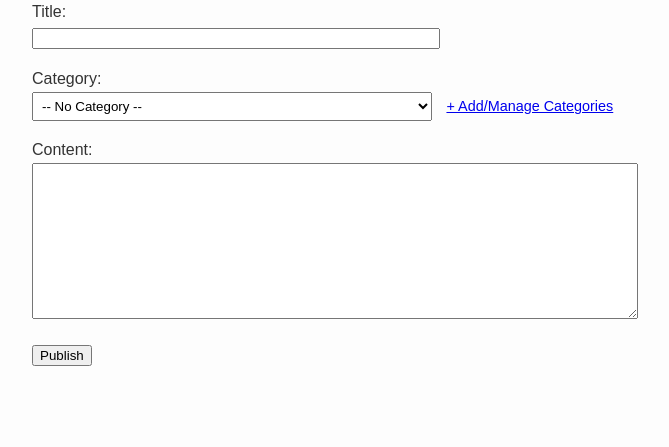
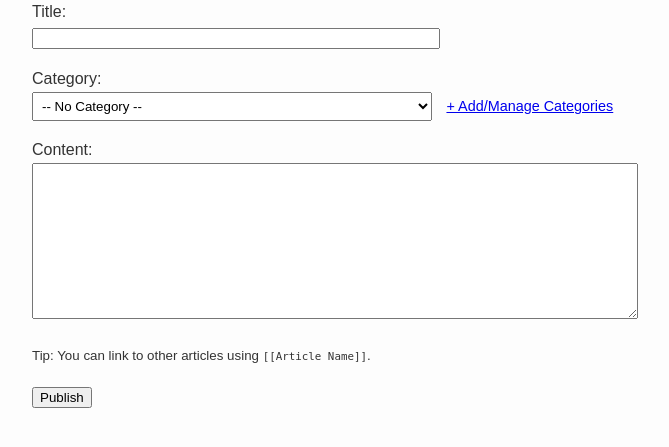
Before and after one commit to Andrew3378o/course-work-2course-2semester, a Flask app: page /article/new in a window 1280 px wide. Shown: the part 153-600 px from the top of the page, without its empty margins (208-877 px from the left). Run offline with Flask 3, Linux system fonts and the light colour scheme; data that the repository does not hold is empty.

Commit message:
feat: implement internal wiki linking syntax and auto-generated table of contents

```diff
--- a/app.py
+++ b/app.py
@@ -1,4 +1,5 @@
 import os
+import re
 from flask import Flask, render_template, abort, request, redirect, url_for, flash
 from dotenv import load_dotenv
 from db import get_db_connection
@@ -68,12 +69,39 @@ def article_detail(article_id):
     if article is None:
         abort(404)
 
-    article['html_content'] = markdown2.markdown(
-        article['content_markdown'],
-        extras=['break-on-newline', 'cuddled-lists', 'tables', 'fenced-code-blocks']
-    )
+    # Заміна [[Назва статті]] на HTML-посилання
+    raw_content = article['content_markdown']
+    wiki_link_pattern = r'\[\[(.*?)\]\]'
+    processed_content = re.sub(wiki_link_pattern, r'<a href="/wiki/\1" class="wiki-link">\1</a>', raw_content)
+
+    # Конвертація Markdown із підтримкою змісту (toc)
+    md = markdown2.Markdown(extras=['break-on-newline', 'cuddled-lists', 'tables', 'fenced-code-blocks', 'toc'])
+    html_result = md.convert(processed_content)
+
+    article['html_content'] = html_result
+    article['toc'] = html_result.toc_html if hasattr(html_result, 'toc_html') and html_result.toc_html else None
 
     return render_template('article.html', article=article)
+
+@app.route('/wiki/<title>')
+def wiki_link(title):
+    conn = get_db_connection()
+    if conn:
+        cursor = conn.cursor(dictionary=True)
+        try:
+            cursor.execute("SELECT id FROM articles WHERE title = %s", (title,))
+            article = cursor.fetchone()
+            if article:
+                return redirect(url_for('article_detail', article_id=article['id']))
+            else:
+                flash(f'Стаття "{title}" ще не існує. Ви можете створити її першим!', 'info')
+                return redirect(url_for('create_article', prefill_title=title))
+        except Exception as e:
+            print(e)
+        finally:
+            cursor.close()
+            conn.close()
+    return redirect(url_for('index'))
 
 @app.route('/article/new', methods=['GET', 'POST'])
 def create_article():
@@ -105,7 +133,9 @@ def create_article():
     categories = cursor.fetchall()
     cursor.close()
     conn.close()
-    return render_template('create_article.html', categories=categories)
+
+    prefill_title = request.args.get('prefill_title', '')
+    return render_template('create_article.html', categories=categories, prefill_title=prefill_title)
 
 @app.route('/article/<int:article_id>/edit', methods=['GET', 'POST'])
 def edit_article(article_id):
--- a/templates/create_article.html
+++ b/templates/create_article.html
@@ -8,7 +8,7 @@
     <form action="{{ url_for('create_article') }}" method="POST">
         <div style="margin-bottom: 1em;">
             <label for="title">Title:</label><br>
-            <input type="text" id="title" name="title" required style="width: 100%; max-width: 400px;">
+            <input type="text" id="title" name="title" value="{{ prefill_title }}" required style="width: 100%; max-width: 400px;">
         </div>
 
         <div style="margin-bottom: 1em;">
@@ -25,6 +25,7 @@
         <div style="margin-bottom: 1em;">
             <label for="content">Content:</label><br>
             <textarea id="content" name="content_markdown" rows="10" required style="width: 100%; max-width: 600px;"></textarea>
+            <p><small>Tip: You can link to other articles using <code>[[Article Name]]</code>.</small></p>
         </div>
         <button type="submit">Publish</button>
     </form>
```
Also changed, not shown: static/style.css (+33 -0 lines), templates/article.html (+11 -4 lines).
